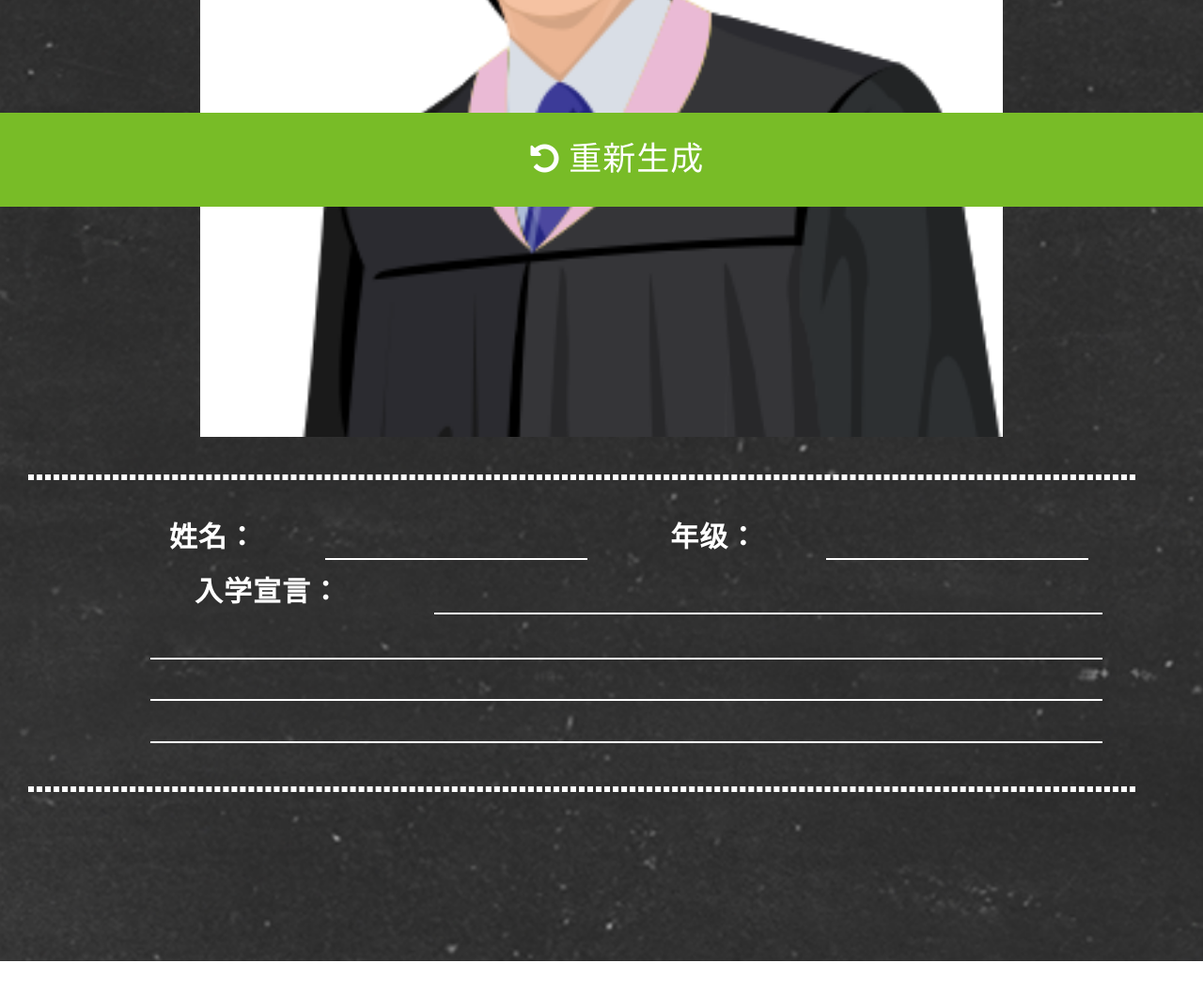
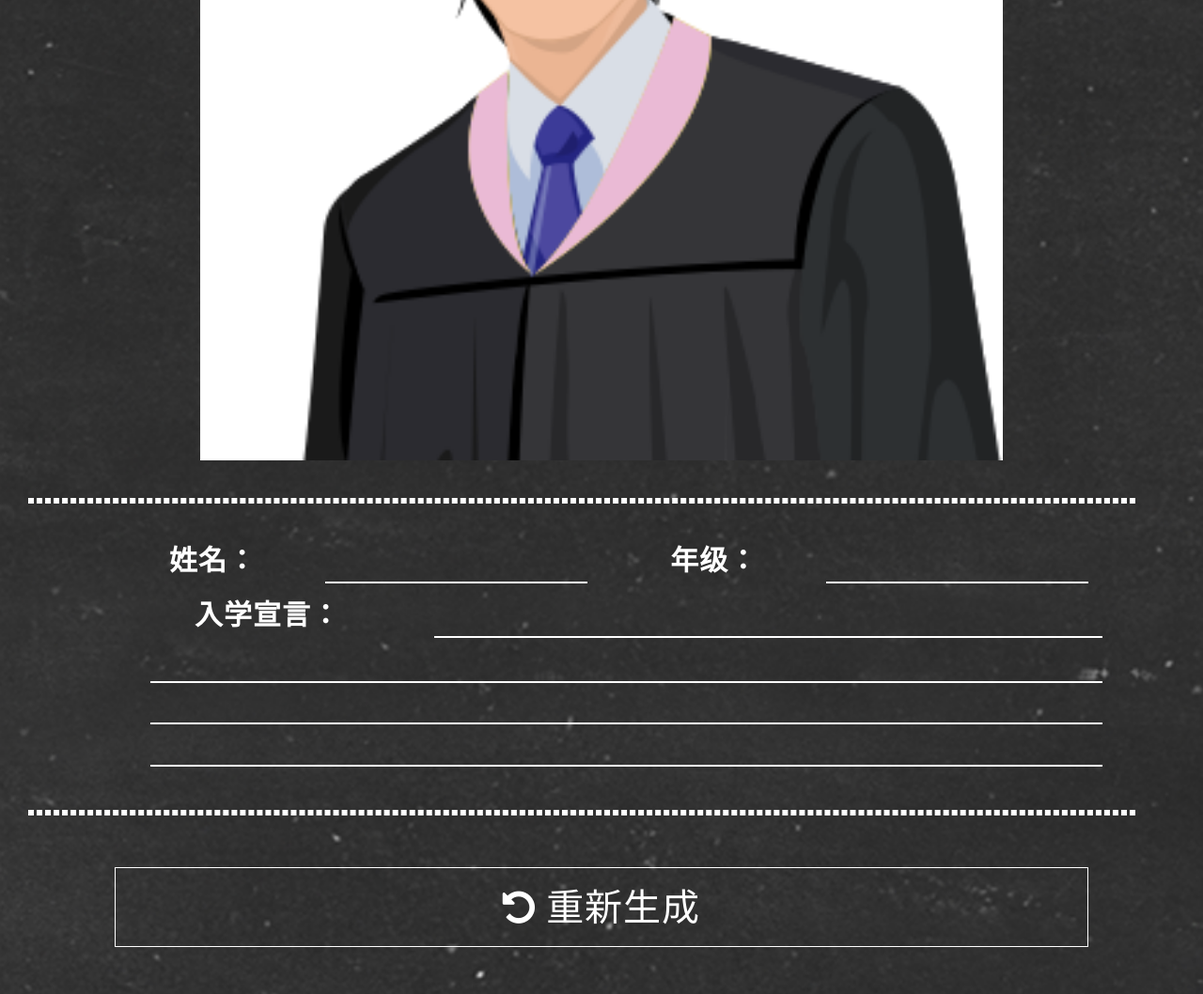
Before and after one commit to youkongling/animation1.4, a plain HTML site: page index.html in a window 1280 px wide. Shown: the part 580-1638 px from the top of the page at 94% size. Before the commit the page ends 1603 px from the top, so only its background shows below. Drawn offline with Linux system fonts and the light colour scheme; a web font is replaced by a local one.

Commit message:
xiaokangbo1.2

```diff
--- a/css/index.css
+++ b/css/index.css
@@ -31,8 +31,8 @@ section{
 	box-shadow: none;
 	border: none;
 	min-height: 100%;
-	padding-top: 75px;
-	padding-bottom: 150px;
+	padding-top: 100px;
+	padding-bottom: 50px;
 	text-align: center;
 	position: relative;
 }
@@ -83,21 +83,24 @@ section .section-info{
 	padding-top: 10px;
 	padding-bottom: 10px;
 }
+.button-border{
+	flex: 1;
+	border: 1px solid #FFF;
+}
 .section-button{
-	width: 105%;
-	height: 100px;
-	line-height: 100px;
+	display: flex;
+	justify-content: space-between;
+	padding-top: 25px;
+	height: 110px;
+	line-height: 85px;
 	color: #FFF;
 	text-align: center;
-	font-size: 35px;
+	font-size:40px;
 	font-family: "WawaTC-Regular";
 	text-transform: none;
 	letter-spacing: 1px;
 	font-weight: 400;
-	position: fixed;
-	bottom: 0px;
-	left: 0px;
-	background-color: #78bc27;
+	position: relative;
 }
 .form-down{
 	position: absolute;
--- a/index.html
+++ b/index.html
@@ -9,6 +9,26 @@
 		<link rel="stylesheet" href="css/index.css" />
 		<link rel="stylesheet" href="css/font-awesome.min.css">
 	</head>
+	<style>
+		.button-border{
+			flex: 1;
+			border: 1px solid #FFF;
+		}
+		.section-button{
+			display: flex;
+			padding-top: 25px;
+			height: 110px;
+			line-height: 85px;
+			color: #FFF;
+			text-align: center;
+			font-size:40px;
+			font-family: "WawaTC-Regular";
+			text-transform: none;
+			letter-spacing: 1px;
+			font-weight: 400;
+			position: relative;
+		}
+	</style>
 	<body>
 		<div class="container-fluid">
 			<div class="row">
@@ -62,15 +82,13 @@
 							</form>
 						</div>
 						<div class="dash col-xs-12"></div>
-					</section>
-					<div class="row section-button">
-						<div class="col-xs-6 col-xs-offset-3">
-							<a href="" class="button">
+						<div class="col-xs-10 col-xs-offset-1 section-button">
+							<a href="" class="button button-border">
 								<i class="icon-undo bigger-110"></i>
 								重新生成
 							</a>
 						</div>
-					</div>
+					</section>
 				</div>
 			</div>
 		</div>
```
Also changed, not shown: index1.html (+10 -2 lines).
